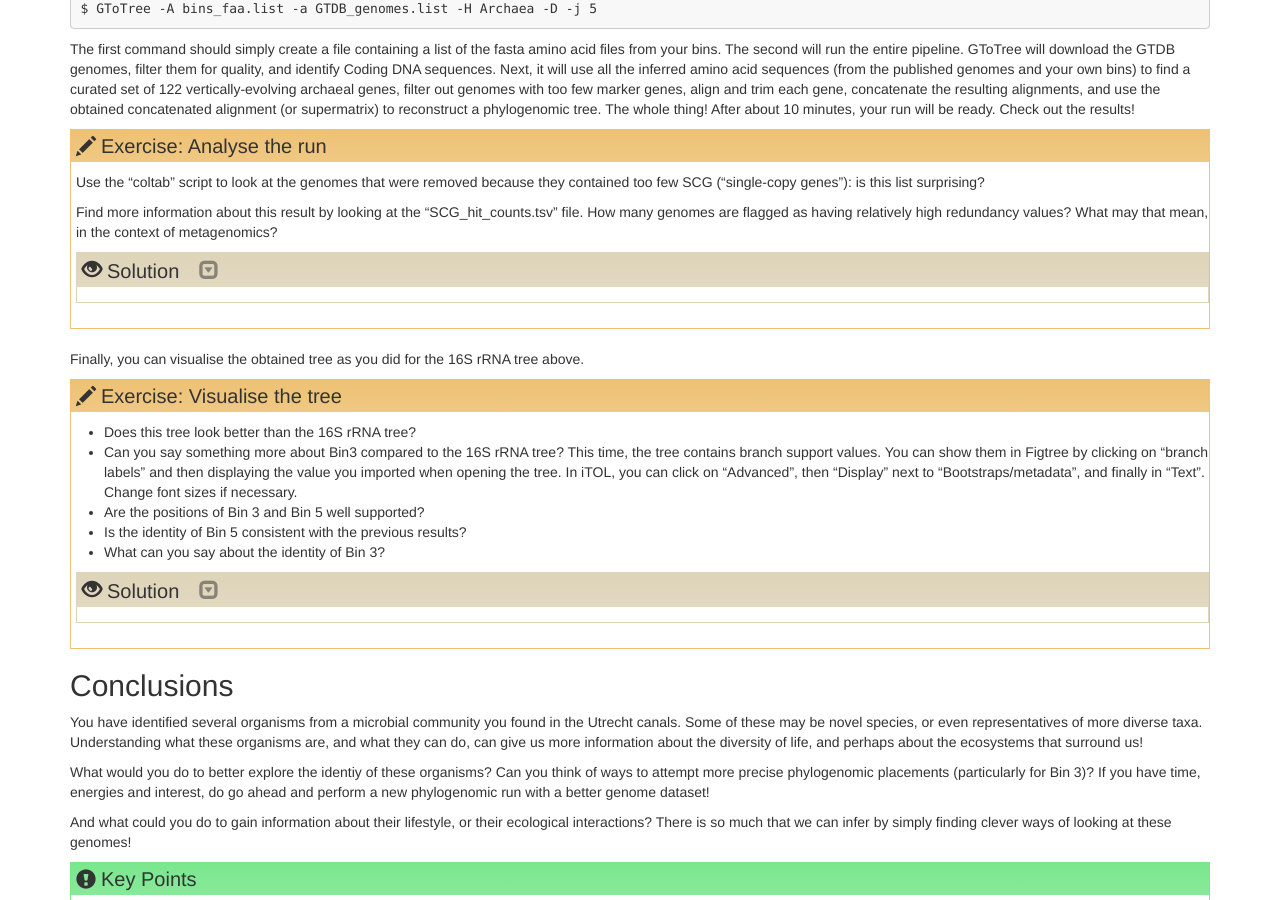
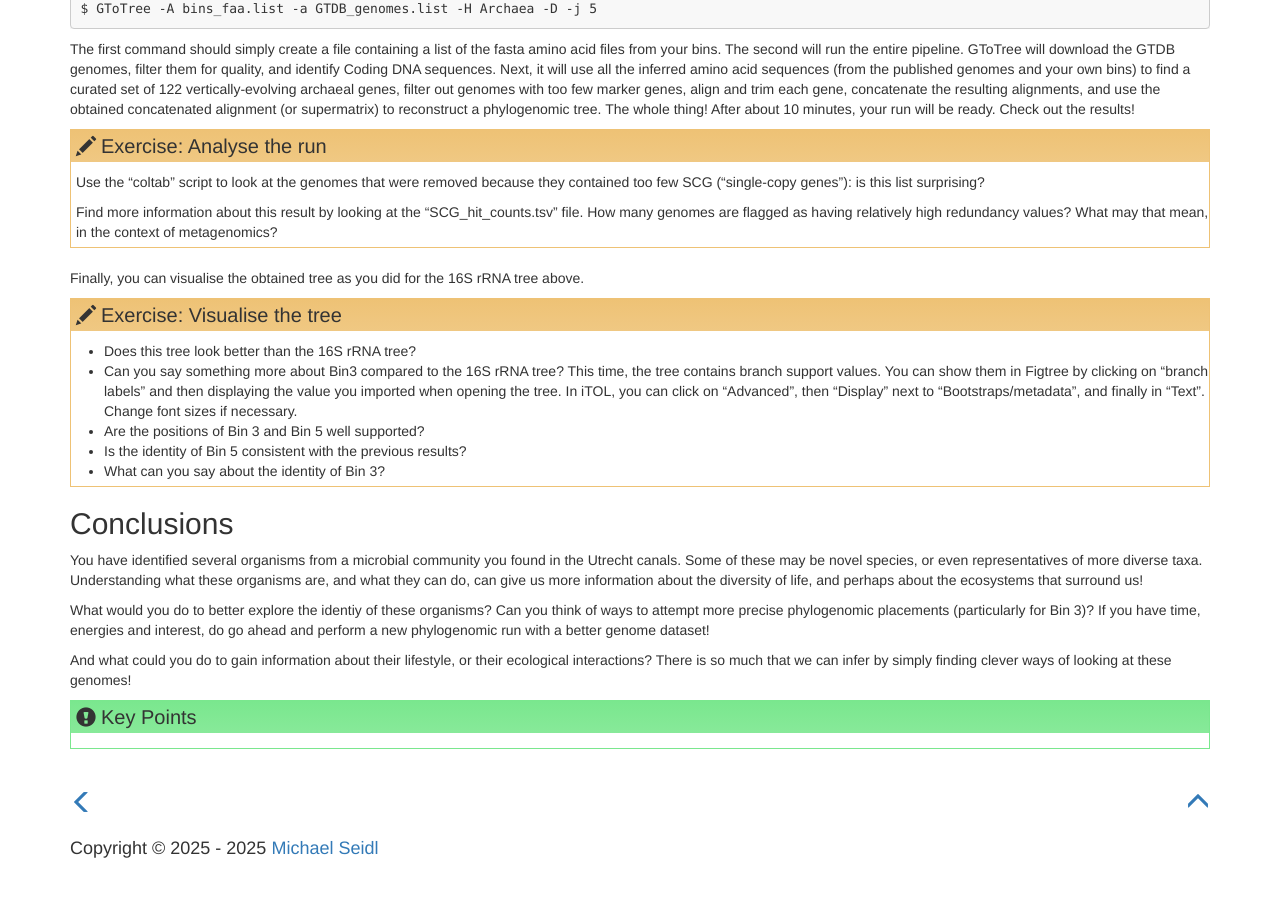
Before and after one commit to TeamMGE/GenomeBioinformaticsCourse, a Jekyll site: the page built from _episodes/23-COOII.md, in a window 1280 px wide and 900 px high, scrolled down 1408 px. Built offline with Jekyll 4.4.1, drawn with Linux system fonts in a browser that asks for light colours; after the commit the page ends 2276 px from its top, so only the background shows below that.

Commit message:
Update 23-COOII.md

```diff
--- a/_episodes/23-COOII.md
+++ b/_episodes/23-COOII.md
@@ -103,10 +103,6 @@ list surprising?
 > Find more information about this result by looking at the “SCG_hit_counts.tsv” file. How many genomes are flagged
 as having relatively high redundancy values? What may that mean, in the context of metagenomics?
 >
->> ## Solution
->>
->>
-> {: .solution}
 {: .challenge}
 
 
@@ -122,9 +118,6 @@ on “Advanced”, then “Display” next to “Bootstraps/metadata”, and fin
 > - Is the identity of Bin 5 consistent with the previous results?
 > - What can you say about the identity of Bin 3?
 >
->> ## Solution
->>
-> {: .solution}
 {: .challenge}
 
 ## Conclusions
```
